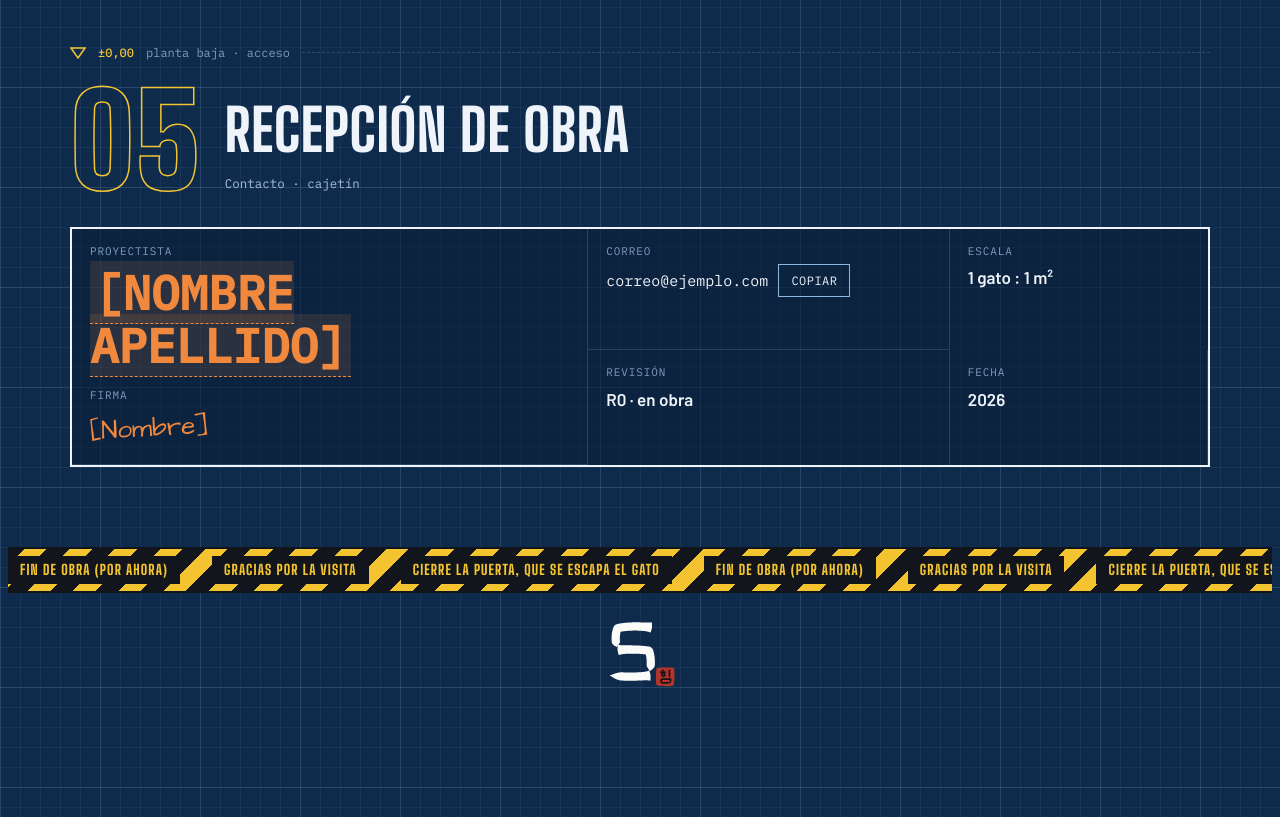
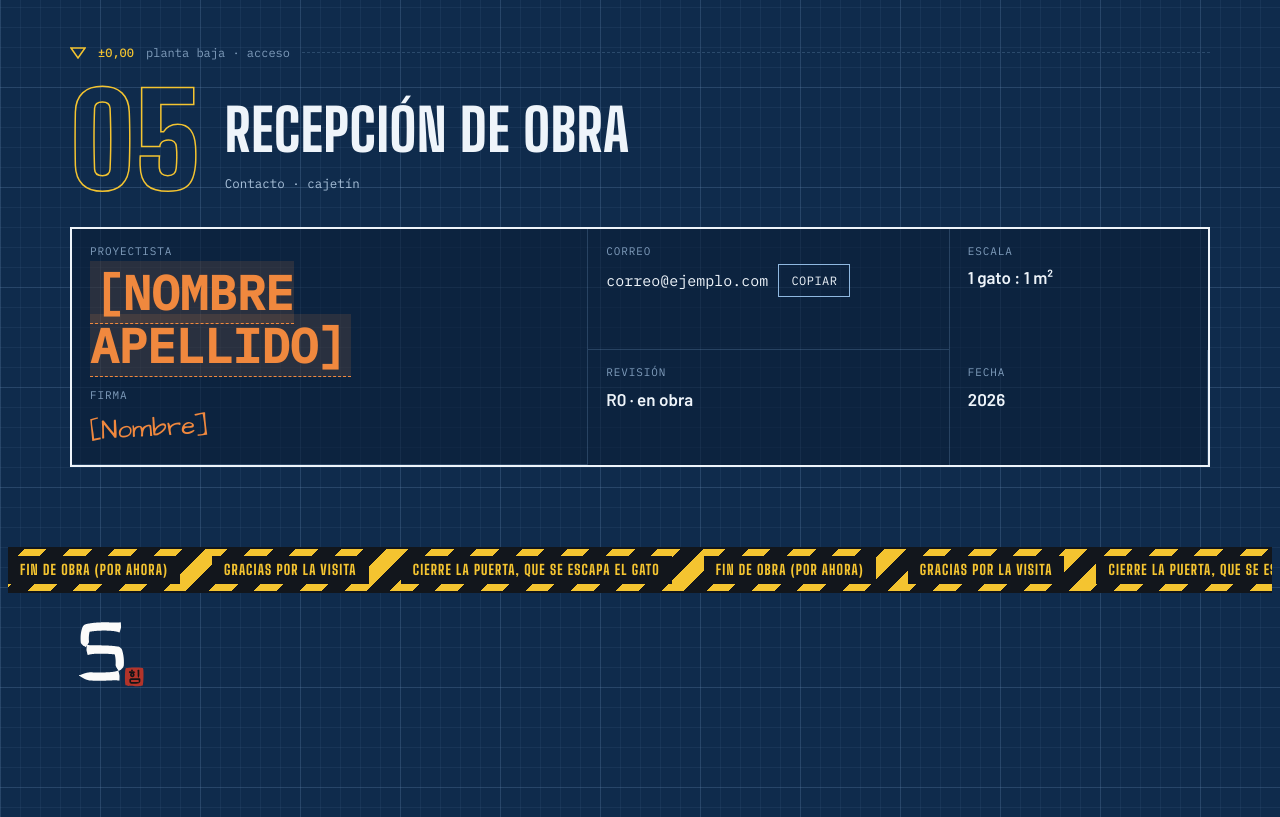
Before and after one commit to luuisaa00/portfolio, a plain HTML site: page index.html in a window 1280 px wide. Shown: the part 4713-5530 px from the top of the page. Drawn offline with Linux system fonts and the light colour scheme.

Commit message:
Logo del pie alineado a la izquierda

```diff
--- a/css/styles.css
+++ b/css/styles.css
@@ -311,7 +311,7 @@ svg .fill-obra{fill:var(--obra)}
 @media (hover:hover) and (pointer:fine) and (min-width:900px){ .xh.on{display:block} }
 
 footer.site{margin-top:56px}
-.foot{display:flex;justify-content:center;padding-block:24px}
+.foot{display:flex;justify-content:flex-start;padding-block:24px}
 .logo-autora{height:72px;width:auto}
 
 @media (max-width:900px){
```
